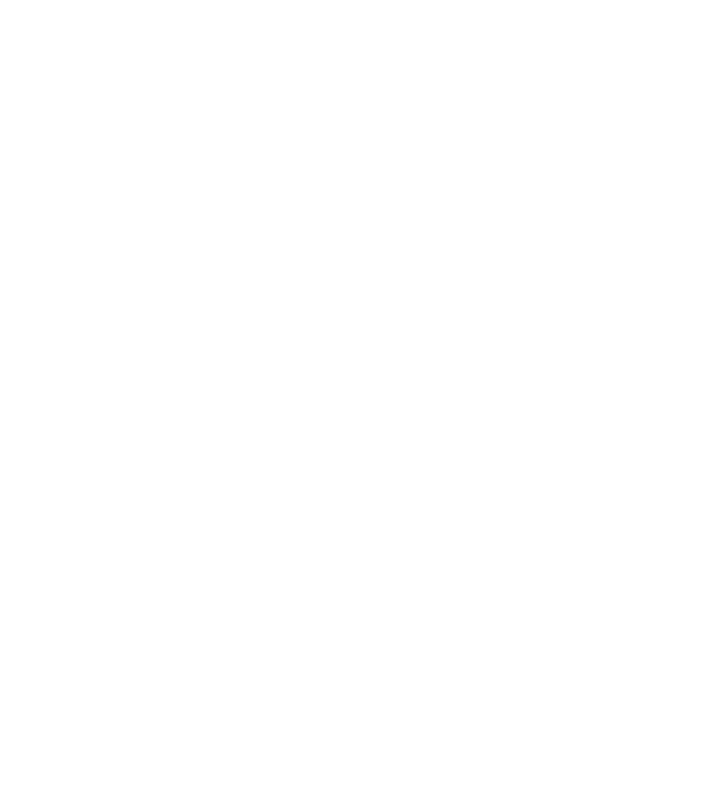
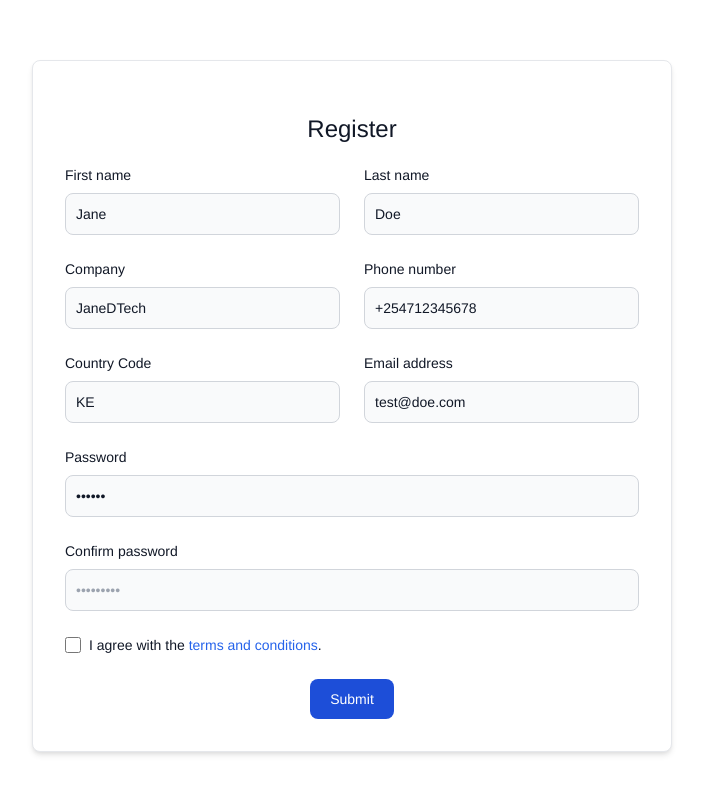
Before and after one commit to PaulKenya/iprocure-tech-assessment, a Vue app: page /register in a window 1280 px wide. Before the commit this address had no page. Shown: the top 794 px of the page, without its empty margins (288-991 px from the left). Built offline with nearby package versions, Linux system fonts and the light colour scheme; what vue-sweetalert2 would draw is missing.

Commit message:
Register page UI

```diff
--- a/src/Views/LoginPage.vue
+++ b/src/Views/LoginPage.vue
@@ -30,7 +30,10 @@
         <ErrorToaster v-if="errors.length"/>
         <button type="submit" class="w-full text-white bg-blue-700 hover:bg-blue-800 focus:ring-4 focus:outline-none focus:ring-blue-300 font-medium rounded-lg text-sm px-5 py-2.5 text-center dark:bg-blue-600 dark:hover:bg-blue-700 dark:focus:ring-blue-800">Login to your account</button>
         <div class="text-sm font-medium text-gray-500 dark:text-gray-300">
-          Not registered? <a href="#" class="text-blue-700 hover:underline dark:text-blue-500">Create account</a>
+          Not registered?
+          <router-link to="/register" class="text-blue-700 hover:underline dark:text-blue-500">
+            Create account
+          </router-link>
         </div>
       </form>
     </div>
--- /dev/null
+++ b/src/Views/RegisterPage.vue
@@ -0,0 +1,104 @@
+<template>
+  <div class="flex justify-center">
+    <div class="p-4 w-1/2 bg-white rounded-lg border border-gray-200 shadow-md sm:p-6 lg:p-8 dark:bg-gray-800 dark:border-gray-700">
+
+      <form>
+        <h5 class="my-5 text-2xl font-medium text-gray-900 dark:text-white">Register</h5>
+        <div class="grid gap-6 mb-6 lg:grid-cols-2">
+          <div>
+            <label for="first_name" class="text-left block mb-2 text-sm font-medium text-gray-900 dark:text-gray-300">First name</label>
+            <input v-model="first_name" type="text" id="first_name" class="bg-gray-50 border border-gray-300 text-gray-900 text-sm rounded-lg focus:ring-blue-500 focus:border-blue-500 block w-full p-2.5 dark:bg-gray-700 dark:border-gray-600 dark:placeholder-gray-400 dark:text-white dark:focus:ring-blue-500 dark:focus:border-blue-500" placeholder="John" required="">
+          </div>
+          <div>
+            <label for="last_name" class="text-left block mb-2 text-sm font-medium text-gray-900 dark:text-gray-300">Last name</label>
+            <input v-model="last_name" type="text" id="last_name" class="bg-gray-50 border border-gray-300 text-gray-900 text-sm rounded-lg focus:ring-blue-500 focus:border-blue-500 block w-full p-2.5 dark:bg-gray-700 dark:border-gray-600 dark:placeholder-gray-400 dark:text-white dark:focus:ring-blue-500 dark:focus:border-blue-500" placeholder="Doe" required="">
+          </div>
+          <div>
+            <label for="company" class="text-left block mb-2 text-sm font-medium text-gray-900 dark:text-gray-300">Company</label>
+            <input v-model="company" type="text" id="company" class="bg-gray-50 border border-gray-300 text-gray-900 text-sm
+             rounded-lg focus:ring-blue-500 focus:border-blue-500 block w-full p-2.5 dark:bg-gray-700 dark:border-gray-600 dark:placeholder-gray-400 dark:text-white dark:focus:ring-blue-500 dark:focus:border-blue-500" placeholder="Flowbite" required="">
+          </div>
+          <div>
+            <label for="phone" class="text-left block mb-2 text-sm font-medium text-gray-900 dark:text-gray-300">Phone number</label>
+            <input v-model="phone" type="tel" id="phone" class="bg-gray-50 border border-gray-300 text-gray-900 text-sm
+             rounded-lg focus:ring-blue-500 focus:border-blue-500 block w-full p-2.5 dark:bg-gray-700 dark:border-gray-600 dark:placeholder-gray-400 dark:text-white dark:focus:ring-blue-500 dark:focus:border-blue-500" placeholder="123-45-678" pattern="[0-9]{3}-[0-9]{2}-[0-9]{3}" required="">
+          </div>
+          <div>
+            <label for="website" class="text-left block mb-2 text-sm font-medium text-gray-900 dark:text-gray-300">Country Code</label>
+            <input v-model="countryCode" type="url" id="website" class="bg-gray-50 border border-gray-300 text-gray-900 text-sm rounded-lg
+             focus:ring-blue-500 focus:border-blue-500 block w-full p-2.5 dark:bg-gray-700 dark:border-gray-600 dark:placeholder-gray-400 dark:text-white dark:focus:ring-blue-500 dark:focus:border-blue-500" placeholder="Country Code" required="">
+          </div>
+          <div>
+            <label for="email" class="text-left block mb-2 text-sm font-medium text-gray-900 dark:text-gray-300">Email address</label>
+            <input v-model="email" type="email" id="email" class="bg-gray-50 border border-gray-300 text-gray-900 text-sm
+           rounded-lg focus:ring-blue-500 focus:border-blue-500 block w-full p-2.5 dark:bg-gray-700 dark:border-gray-600 dark:placeholder-gray-400 dark:text-white dark:focus:ring-blue-500 dark:focus:border-blue-500" placeholder="john.doe@company.com" required="">
+          </div>
+        </div>
+        <div class="mb-6">
+          <label for="password" class="text-left block mb-2 text-sm font-medium text-gray-900 dark:text-gray-300">Password</label>
+          <input v-model="password" type="password" id="password" class="bg-gray-50 border border-gray-300 text-gray-900 text-sm rounded-lg focus:ring-blue-500 focus:border-blue-500 block w-full p-2.5 dark:bg-gray-700 dark:border-gray-600 dark:placeholder-gray-400 dark:text-white dark:focus:ring-blue-500 dark:focus:border-blue-500" placeholder="•••••••••" required="">
+        </div>
+        <div class="mb-6">
+          <label for="confirm_password" class="text-left block mb-2 text-sm font-medium text-gray-900 dark:text-gray-300">Confirm password</label>
+          <input type="password" id="confirm_password" class="bg-gray-50 border border-gray-300 text-gray-900 text-sm rounded-lg focus:ring-blue-500 focus:border-blue-500 block w-full p-2.5 dark:bg-gray-700 dark:border-gray-600 dark:placeholder-gray-400 dark:text-white dark:focus:ring-blue-500 dark:focus:border-blue-500" placeholder="•••••••••" required="">
+        </div>
+        <div class="flex items-start mb-6">
+          <div class="flex items-center h-5">
+            <input id="remember" type="checkbox" value="" class="w-4 h-4 bg-gray-50 rounded border border-gray-300 focus:ring-3 focus:ring-blue-300 dark:bg-gray-700 dark:border-gray-600 dark:focus:ring-blue-600 dark:ring-offset-gray-800" required="">
+          </div>
+          <label for="remember" class="text-left ml-2 text-sm font-medium text-gray-900 dark:text-gray-400">I agree with the <a href="#" class="text-blue-600 hover:underline dark:text-blue-500">terms and conditions</a>.</label>
+        </div>
+        <ErrorToaster v-if="errors.length"/>
+        <button type="submit" class="text-white bg-blue-700 hover:bg-blue-800 focus:ring-4 focus:outline-none focus:ring-blue-300 font-medium rounded-lg text-sm w-full sm:w-auto px-5 py-2.5 text-center dark:bg-blue-600 dark:hover:bg-blue-700 dark:focus:ring-blue-800">Submit</button>
+      </form>
+
+    </div>
+  </div>
+</template>
+
+<script>
+import {mapActions, mapGetters} from "vuex";
+import ErrorToaster from "../components/ErrorToaster";
+
+export default {
+  name: "RegisterPage",
+  components: {ErrorToaster},
+  data(){
+    return {
+      first_name: 'Jane',
+      last_name: 'Doe',
+      company: 'JaneDTech',
+      phone: '+254712345678',
+      email: 'test@doe.com',
+      countryCode: 'KE',
+      password: '123456',
+      confirmPassword: '',
+      username: 'codeninja',
+    }
+  },
+  computed: {
+    ...mapGetters([
+      'errors'
+    ])
+  },
+  methods: {
+    ...mapActions(['LogIn']),
+    submit(){
+      this.LogIn({
+        'username': this.username,
+        'password': this.password,
+        'clientType': this.clientType
+        // eslint-disable-next-line no-unused-vars
+      }).then(resp => {
+        this.$swal('Hello Vue world!!!');
+        // eslint-disable-next-line no-unused-vars
+      }).catch(err => {
+      })
+    }
+  }
+}
+</script>
+
+<style scoped>
+
+</style>
--- a/src/router.js
+++ b/src/router.js
@@ -2,6 +2,7 @@
 import LoginPage from "./Views/LoginPage";
 import AllCountries from "./Views/Country/AllCountries";
 import CreateCountry from "./Views/Country/CreateCountry";
+import RegisterPage from "./Views/RegisterPage";
 import store from './store';
 
 const routes = [
@@ -9,6 +10,12 @@
     path: '/login',
     name: 'LoginPage',
     component: LoginPage,
+    meta: { guest: true },
+  },
+  {
+    path: '/register',
+    name: 'RegisterPage',
+    component: RegisterPage,
     meta: { guest: true },
   },
   {
```
